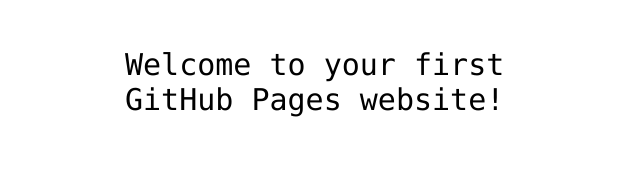
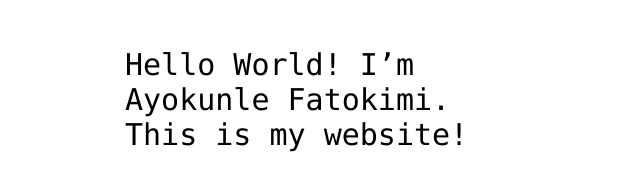
Before and after one commit to devAYZ/devAYZ.github.io, a plain HTML site: page index.html in a window 1280 px wide. Shown: the part 341-532 px from the top of the page, without its empty margins (315-955 px from the left). Drawn offline with Linux system fonts and the light colour scheme.

Commit message:
add my introduction

```diff
--- a/index.html
+++ b/index.html
@@ -12,7 +12,7 @@
 <img src="https://octodex.github.com/images/daftpunktocat-thomas.gif" id="octocat" alt="octocat-gif" />
 
 <!-- Change this code here by copy and pasting your template on line 15 -->
-<p>Welcome to your first GitHub Pages website!</p>
+<p>Hello World! I’m Ayokunle Fatokimi. This is my website!</p>
 
 </body>
 </html>
```
